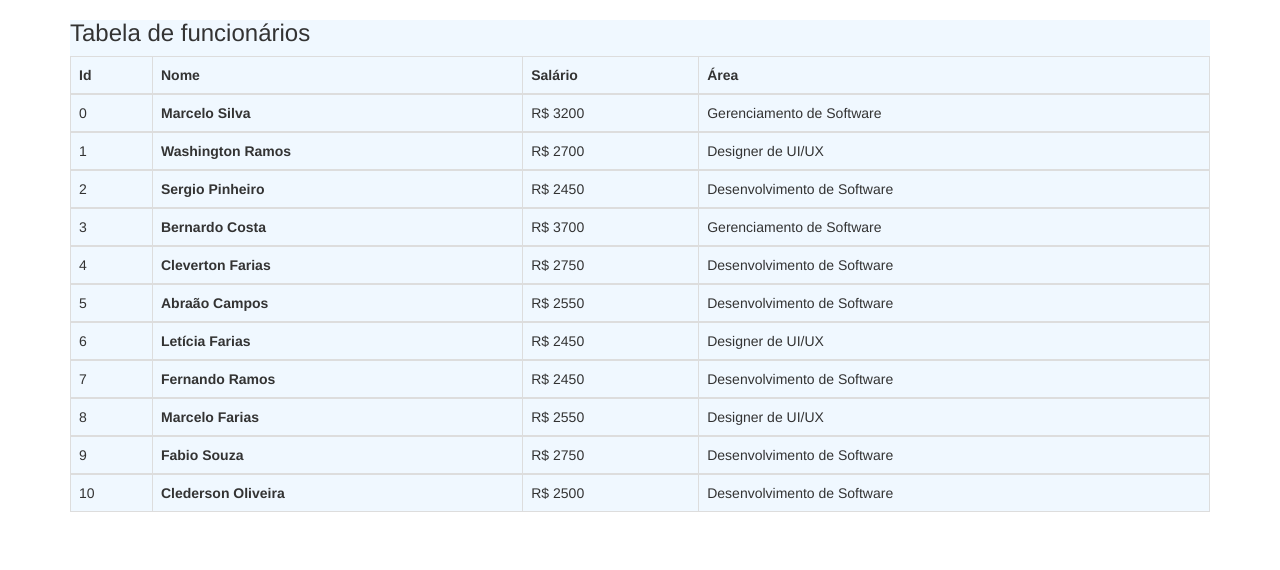
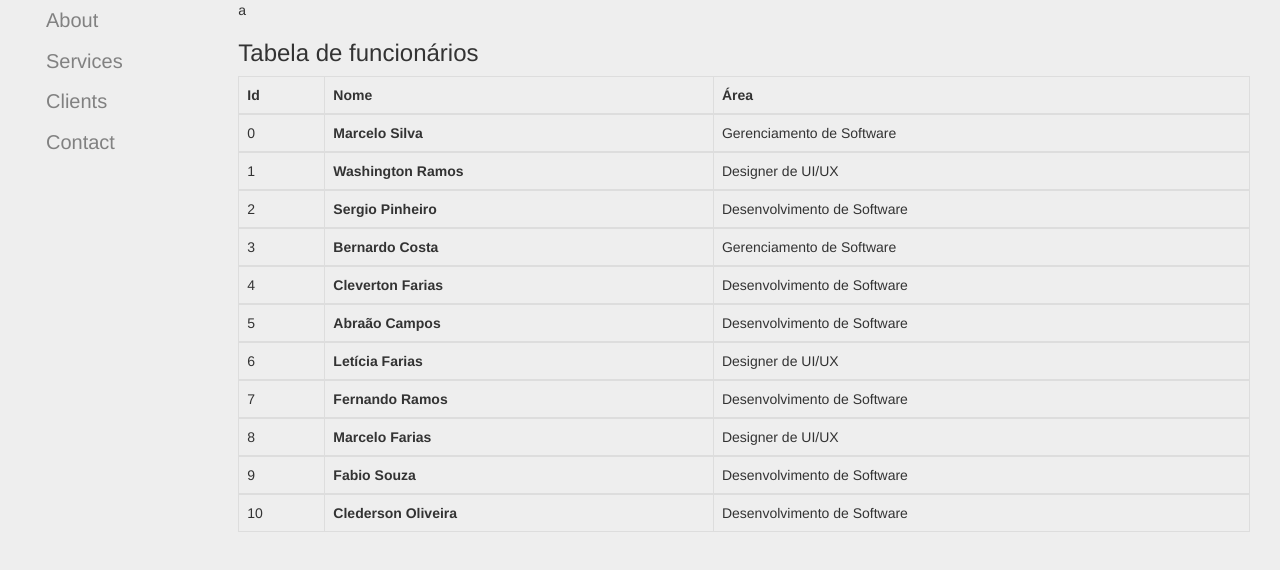
Before and after one commit to ricsonl/desaf_medyes, a plain HTML site: page 2/index.html in a window 1280 px wide. Drawn offline with nearby package versions, Linux system fonts and the light colour scheme.

Commit message:
components

```diff
--- a/2/css/index.css
+++ b/2/css/index.css
@@ -1,8 +1,36 @@
-.main {
-    width:100%;
-    height:100%;
-    background-color: aliceblue;
+html, body {
+    margin: 0;
+    height: 100%;
+    width: 100%;
 }
-.table {
+
+.container {
+    background-color: #eee;
     margin: 0 auto;
+    height: 100%;
+    width: 100%;
 }
+
+.row{
+    margin: 0 auto;
+    height: 100%;
+    width: 100%;
+}
+
+.col-lg-2{
+    margin: 0 auto;
+    height: 100%;
+}
+
+.col-lg-10{
+    margin: 0 auto;
+    height: 100%;
+}
+
+.menu a {
+  padding: 6px 8px 6px 16px;
+  text-decoration: none;
+  font-size: 20px;
+  color: #818181;
+  display: block;
+}
--- a/2/index.html
+++ b/2/index.html
@@ -13,33 +13,57 @@
 
 <body>
     <div class="container">
+        <div class="row">
+            <div class="col-lg-2">
+                <side-menu></side-menu>
+            </div>
+            <div class="col-lg-10">
+                <my-header></my-header>
+                <page-content></page-content>
+            </div>
+        </div>
+    </div>
 
-        <div class="main d-flex justify-content-center align-items-center" id="main">
+    <template id="menu">
+        <div class="menu">
+            <a href="#">About</a>
+            <a href="#">Services</a>
+            <a href="#">Clients</a>
+            <a href="#">Contact</a>
+        </div>
+    </template>
 
+    <template id="header">
+        <div class="header">
+            <header>a</header>
+        </div>
+    </template>
+
+    <template id="content">
+        <div class="content">
             <h3>Tabela de funcionários</h3>
 
-            <table class="table table-bordered" id="tabela_func">
+            <table class="table table-bordered">
                 <thead>
                     <tr>
                         <th>Id</th>
                         <th>Nome</th>
-                        <th>Salário</th>
                         <th>Área</th>
+                        <!--<th>Salário</th>-->
                     </tr>
                 </thead>
                 <tbody v-for="func in funcionarios">
                     <tr>
                         <td>{{ func.id }}</td>
                         <th>{{ func.nome }} {{ func.sobrenome }}</th>
-                        <td>R$ {{ func.salario }}</td>
                         <td>{{ areas.filter(a => a.codigo == func.area)[0].nome }}</td>
+                        <!--<td>R$ {{ func.salario }}</td>-->
                     </tr>
                 </tbody>
             </table>
+        </div>
+    </template>
 
-        </div>
-
-    </div>
     <script type="text/javascript" src="js/index.js"></script>
 </body>
 
--- a/2/js/index.js
+++ b/2/js/index.js
@@ -1,15 +1,28 @@
-new Vue({
-    el: '#tabela_func',
-    data: {
-        funcionarios: [],
-        areas: []
+Vue.component('side-menu', {
+    template: "#menu"
+});
+
+Vue.component('my-header', {
+    template: "#header"
+});
+
+Vue.component('page-content', {
+    template: "#content",
+    data() {
+        return {
+            funcionarios: [],
+            areas: [],
+        };
     },
-
-    mounted: function () {
+    created(){
         axios.get('json/funcionarios.json')
             .then(response => {
                 this.funcionarios = response.data.funcionarios;
                 this.areas = response.data.areas;
             })
-    }
-})
+    },
+});
+
+var app = new Vue({
+    el: '.container'
+});
```
